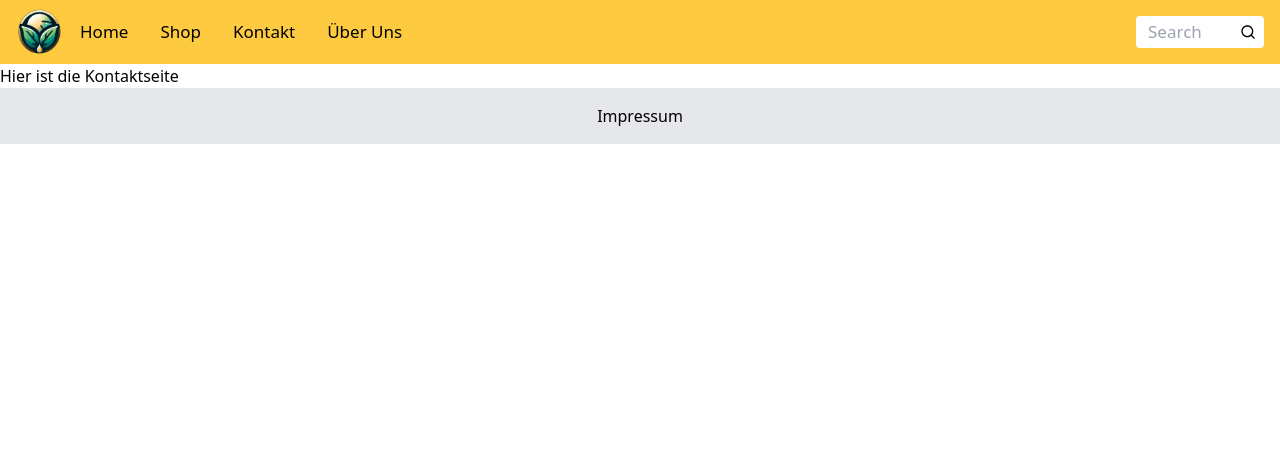
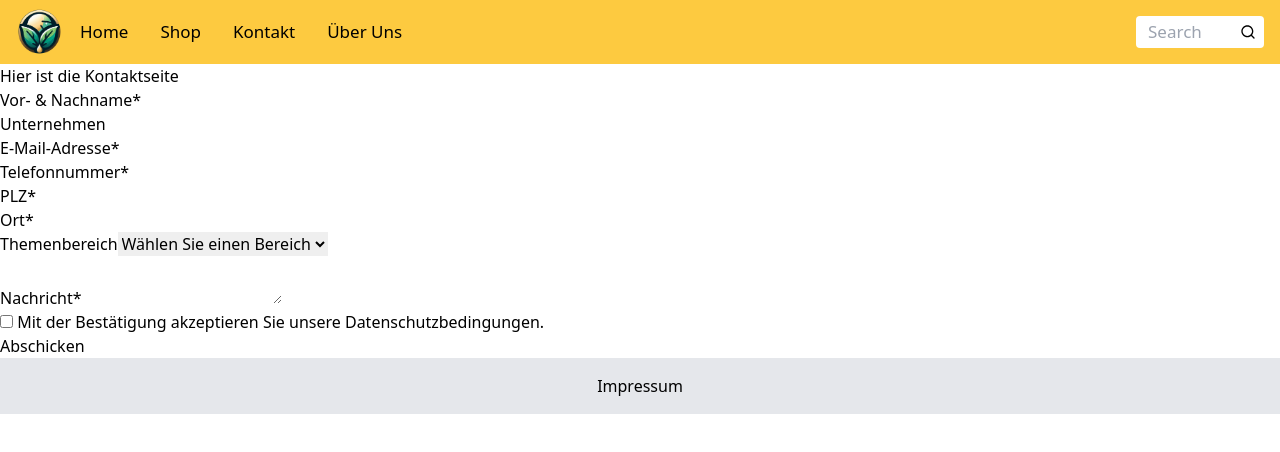
Before and after one commit to JonathanThoelke/PflanzenApp, a Next.js app: page /Kontakt in a window 1280 px wide. Shown: the top 452 px of the page. Built offline with nearby package versions, Linux system fonts and the light colour scheme.

Commit message:
bearbeitet

```diff
--- a/app/Kontakt/page.tsx
+++ b/app/Kontakt/page.tsx
@@ -1,8 +1,8 @@
-import Kontaktformular from './Kontaktformular';
+import Kontaktformular from './Kontaktformular.tsx';
+
 const page = () => {
     return (
-        <div><h1>Hier ist die Kontaktseite</h1></div>
-
+        <div><h1>Hier ist die Kontaktseite</h1> <Kontaktformular/> </div>
     )
 }
 
```
